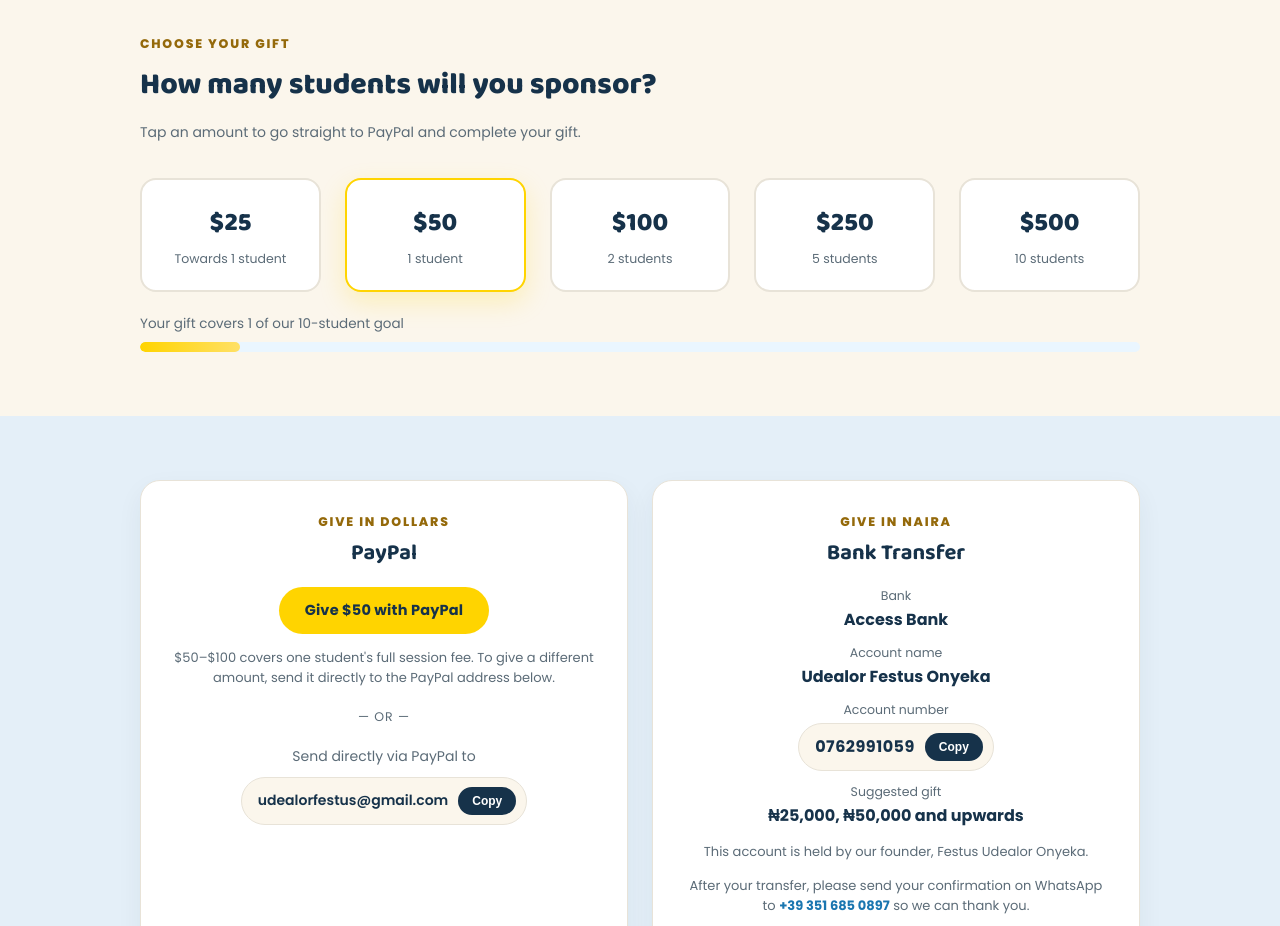
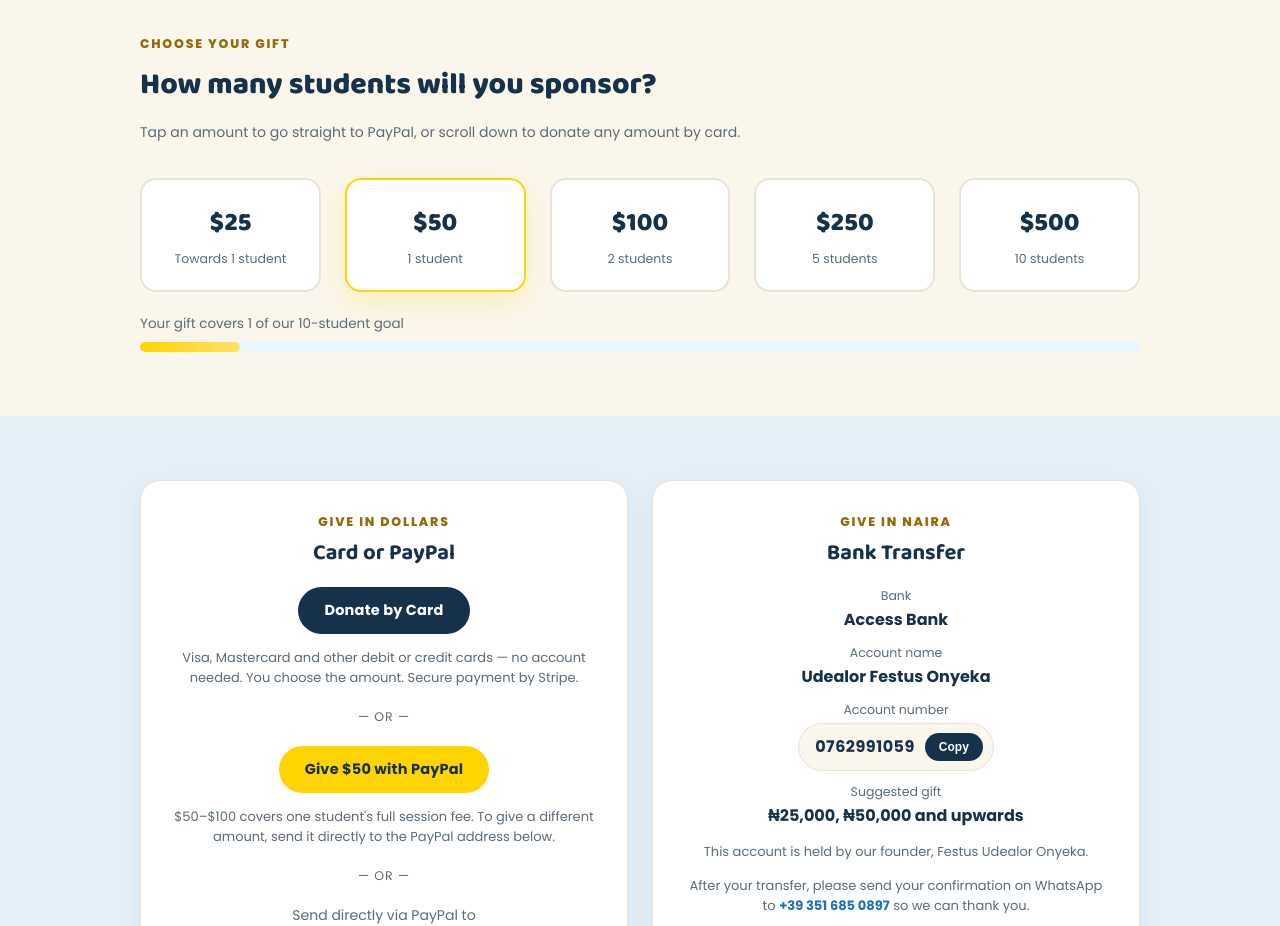
Before and after one commit to Udealor-festus/delight-foundation, a plain HTML site: page give.html in a window 1280 px wide. Shown: the part 1080-2006 px from the top of the page. Drawn offline with Linux system fonts and the light colour scheme.

Commit message:
Add Stripe card donation button to Give page
Co-Authored-By: Claude Opus 5.5 <noreply@anthropic.com>

```diff
--- a/give.html
+++ b/give.html
@@ -62,7 +62,7 @@
   <div class="wrap">
     <div class="section-label">Choose Your Gift</div>
     <h2 class="title">How many students will you sponsor?</h2>
-    <p class="lead" style="font-size:14px;">Tap an amount to go straight to PayPal and complete your gift.</p>
+    <p class="lead" style="font-size:14px;">Tap an amount to go straight to PayPal, or scroll down to donate any amount by card.</p>
     <div class="grid3" style="grid-template-columns:repeat(5,1fr);">
       <a class="tier-card" data-paypal-amount="25" data-students="0.5" target="_blank" rel="noopener"><div class="amt">$25</div><div class="who">Towards 1 student</div></a>
       <a class="tier-card selected" data-paypal-amount="50" data-students="1" target="_blank" rel="noopener"><div class="amt">$50</div><div class="who">1 student</div></a>
@@ -82,7 +82,10 @@
     <div class="grid2 give-options">
     <div class="pay-panel">
       <div class="section-label">Give in Dollars</div>
-      <h3 class="pay-title">PayPal</h3>
+      <h3 class="pay-title">Card or PayPal</h3>
+      <a class="btn btn-navy" href="https://donate.stripe.com/5kQ00idnB9hd2G04ED3F600" target="_blank" rel="noopener">Donate by Card</a>
+      <div class="pay-note">Visa, Mastercard and other debit or credit cards — no account needed. You choose the amount. Secure payment by Stripe.</div>
+      <div class="or">— or —</div>
       <a class="btn btn-gold" id="give-paypal-btn" data-paypal-amount="50" target="_blank" rel="noopener">Give $50 with PayPal</a>
       <div class="pay-note">$50–$100 covers one student's full session fee. To give a different amount, send it directly to the PayPal address below.</div>
       <div class="or">— or —</div>
```
